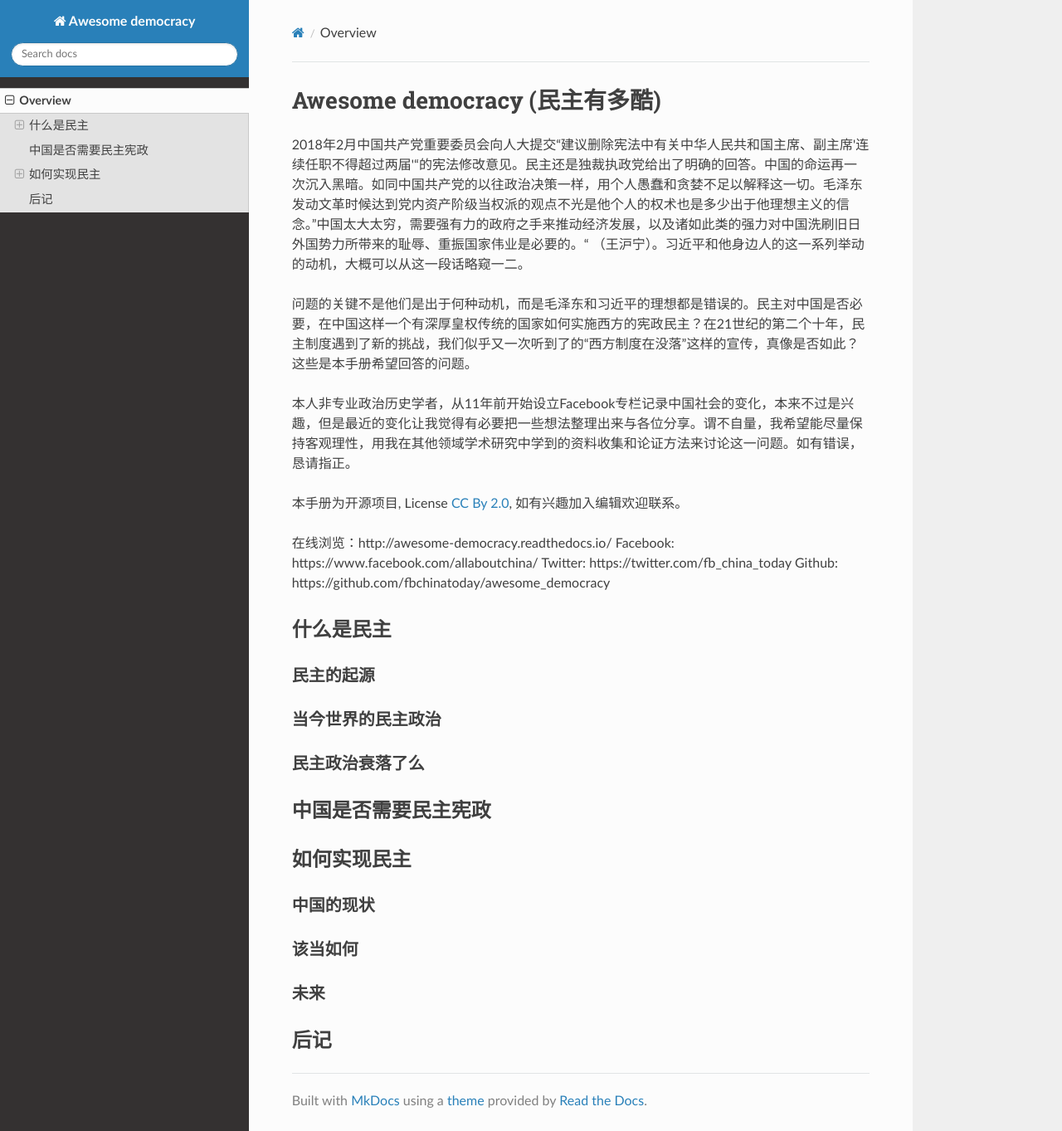
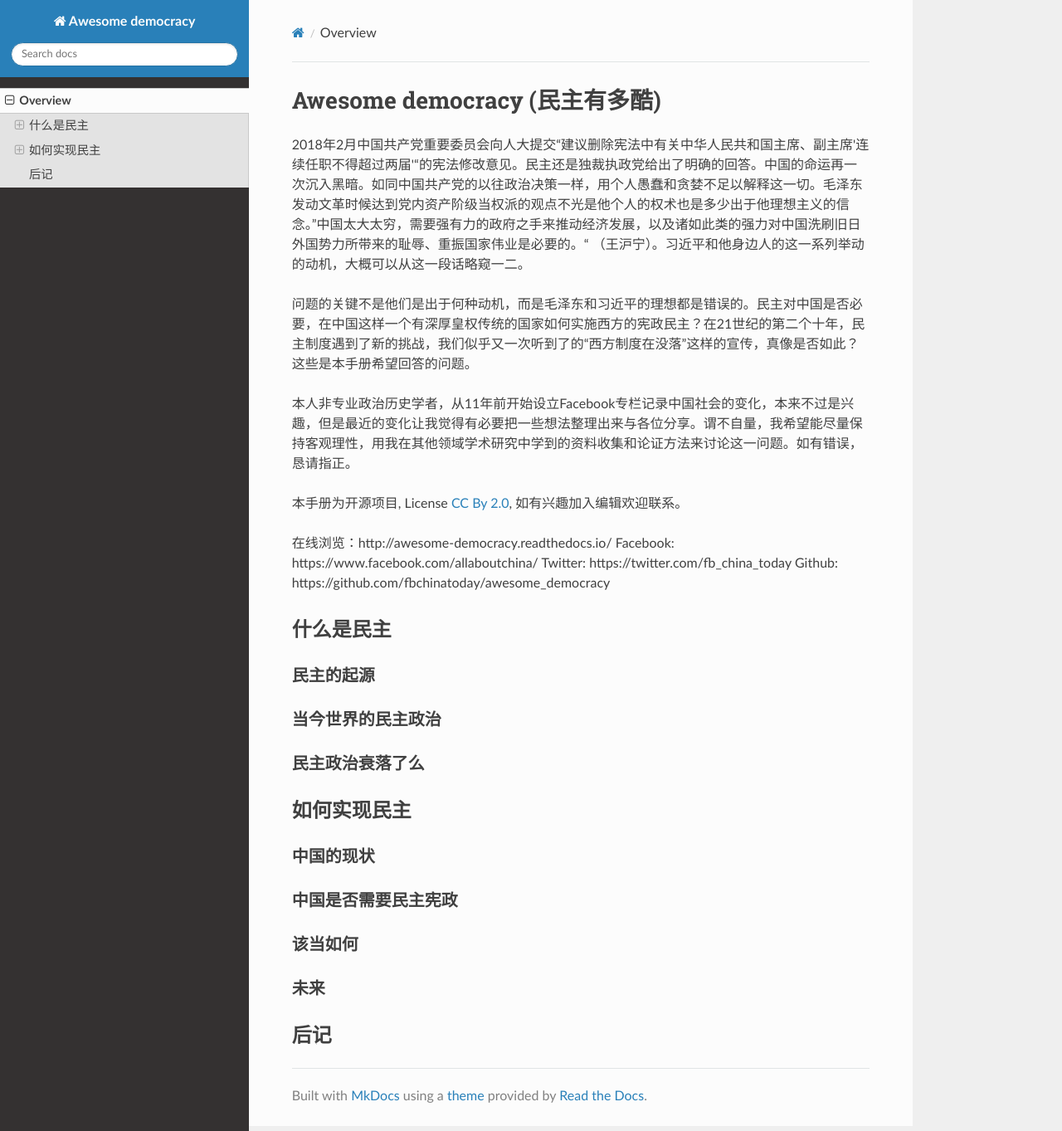
Before and after one commit to fbchinatoday/awesome_democracy, an MkDocs documentation site: the page built from docs/index.md, in a window 1280 px wide and 1363 px high. Shown: the whole window at 83% size. Built offline with MkDocs 1.6.1, drawn with Linux system fonts in a browser that asks for light colours; nearby versions of some CDN libraries; old or Windows-style settings are respelled for this version of MkDocs.

Commit message:
a quick commit

```diff
--- a/docs/index.md
+++ b/docs/index.md
@@ -24,11 +24,11 @@ Github: https://github.com/fbchinatoday/awesome_democracy
 
 ### 民主政治衰落了么
 
-## 中国是否需要民主宪政
-
 ## 如何实现民主
 
 ### 中国的现状
+
+### 中国是否需要民主宪政
 
 ### 该当如何
 
```
